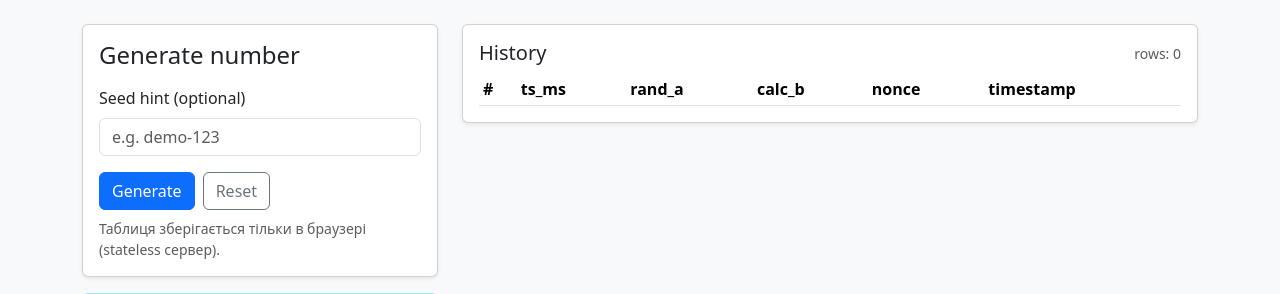
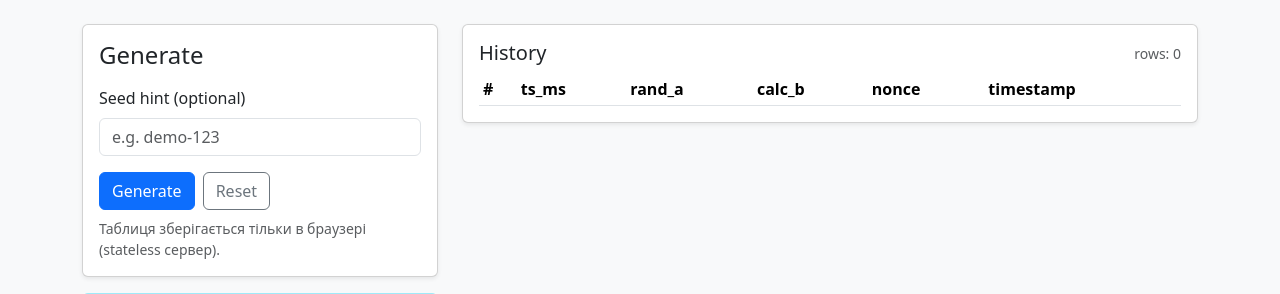
Before and after one commit to poluden/randgen, a Flask app: page / in a window 1280 px wide. Shown: the part 56-350 px from the top of the page. Run offline with Flask 3, Linux system fonts and the light colour scheme; lists and menus that the app fills with data are empty.

Commit message:
test deploy

```diff
--- a/src/templates/index.html
+++ b/src/templates/index.html
@@ -5,7 +5,7 @@
   <div class="col-lg-4">
     <div class="card shadow-sm">
       <div class="card-body">
-        <h1 class="h4 mb-3">Generate number</h1>
+        <h1 class="h4 mb-3">Generate</h1>
 
         <label class="form-label">Seed hint (optional)</label>
         <input id="seedHint" class="form-control" placeholder="e.g. demo-123">
```
